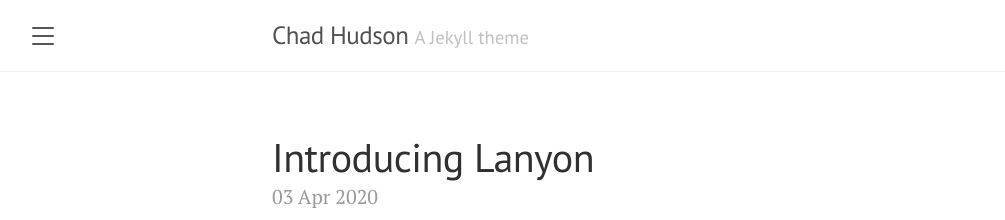
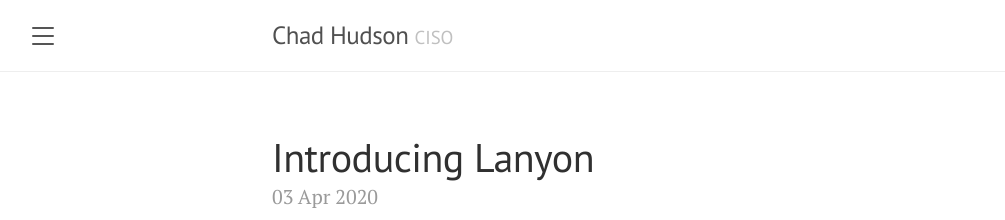
Before and after one commit to chadchudson/chadchudson.github.io, a Jekyll site: the page built from index.html, in a window 1280 px wide and 900 px high. Shown: the top 220 px of the window, without its empty margins (8-1013 px from the left). Built offline with Jekyll 4.4.1, drawn with Linux system fonts in a browser that asks for light colours; the list of posts is cut into pages by our own code.

Commit message:
trying to get it to publish

```diff
--- a/_config.yml
+++ b/_config.yml
@@ -1,8 +1,8 @@
 # Setup
 title:               Chad Hudson
-tagline:             'A Jekyll theme'
-description:         'A reserved <a href="https://jekyllrb.com" target="_blank">Jekyll</a> theme that places the utmost gravity on content with a hidden drawer. Made by <a href="https://twitter.com/mdo" target="_blank">@mdo</a>.'
-url:                 http://lanyon.getpoole.com
+tagline:             CISO
+description:         Just another CISO
+url:                 http://chadchudson.com
 baseurl:             ''
 paginate:            5
 permalink:           pretty
```
